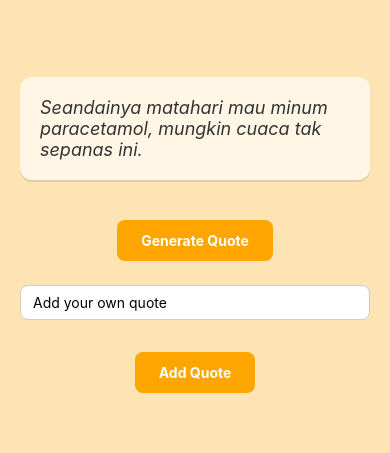
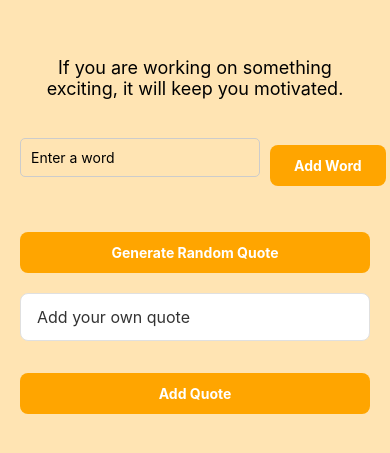
Before and after one commit to Ghaitzajnr/Generate-quote, a React Native app: screen / in a window 390 px wide. Shown: the part 187-640 px from the top of the page. Built offline with nearby package versions, Linux system fonts and the light colour scheme.

Commit message:
Update styling InputAtom, penyesuaian komponen terkait, dan penambahan utils

```diff
--- a/components/atoms/InputAtom.js
+++ b/components/atoms/InputAtom.js
@@ -1,28 +1,54 @@
 import React from 'react';
-import { TextInput, StyleSheet } from 'react-native';
+import { TextInput, StyleSheet, Platform } from 'react-native';
 
 const InputAtom = ({ value, onChangeText, placeholder, onSubmitEditing }) => {
+  const [isFocused, setIsFocused] = React.useState(false);
+
+  const inputStyle = [
+    styles.base,
+    Platform.OS === 'web' && styles.web,
+    isFocused && styles.focus
+  ];
+
   return (
     <TextInput
       placeholder={placeholder}
       value={value}
       onChangeText={onChangeText}
       onSubmitEditing={onSubmitEditing}
-      style={styles.input}
+      style={inputStyle}
+      onFocus={() => setIsFocused(true)}
+      onBlur={() => setIsFocused(false)}
       returnKeyType="done"
     />
   );
 };
 
+// Platform-specific styling
 const styles = StyleSheet.create({
-  input: {
+  base: {
     borderWidth: 1,
-    borderColor: '#ccc',
+    borderColor: '#e0e0e0',
     borderRadius: 8,
-    paddingHorizontal: 12,
-    paddingVertical: 8,
+    paddingHorizontal: 16,
+    paddingVertical: 12,
     width: '100%',
     backgroundColor: '#ffffff',
+    fontSize: 16,
+    color: '#333',
+  },
+  web: {
+    outlineStyle: 'none',
+    WebkitAppearance: 'none',
+    MozAppearance: 'none',
+    boxSizing: 'border-box',
+    minHeight: 48,
+  },
+  focus: {
+    borderColor: '#4d90fe',
+    ...(Platform.OS === 'web' && {
+      boxShadow: '0 0 0 2px rgba(77, 144, 254, 0.2)',
+    }),
   },
 });
 
--- a/components/molecules/QuoteCard.js
+++ b/components/molecules/QuoteCard.js
@@ -13,7 +13,7 @@ const QuoteCard = ({ quote }) => {
 const styles = StyleSheet.create({
   card: {
     padding: 20,
-    backgroundColor: '#fff6e6',
+    backgroundColor: '#f0f0f0',
     borderRadius: 12,
     shadowColor: '#000',
     shadowOpacity: 0.1,
@@ -23,7 +23,7 @@ const styles = StyleSheet.create({
   quoteText: {
     fontSize: 18,
     fontStyle: 'italic',
-    color: '#333',
+    color: '#000000',
   },
 });
 
--- a/components/organisms/QuoteSection.js
+++ b/components/organisms/QuoteSection.js
@@ -1,33 +1,131 @@
-import React, { useState } from 'react';
-import { View } from 'react-native';
-import QuoteCard from '../molecules/QuoteCard';
+import React from 'react';
+import { View, Text, StyleSheet, TextInput, FlatList } from 'react-native';
 import ButtonAtom from '../atoms/ButtonAtom';
+import TextAtom from '../atoms/TextAtom';
 import Spacer from '../atoms/Spacer';
 import AddQuoteForm from '../molecules/AddQuoteForm';
+import { generateRandomQuote, getRandomPredefinedQuote } from '../../utils/quoteGenerator';
 
-const QuoteSection = ({ quote, onGenerate, onAddQuote }) => {
-  const [newQuote, setNewQuote] = useState('');
+const QuoteSection = ({
+  quote,
+  onGenerate,
+  onAddQuote,
+  userWords,
+  currentWord,
+  onWordChange,
+  onAddWord,
+  onDeleteWord
+}) => {
+  return (
+    <View style={styles.container}>
+      <TextAtom style={styles.quoteText}>{quote}</TextAtom>
+      <Spacer height={20} />
 
-  const handleAddQuote = () => {
-    if (newQuote.trim() !== '') {
-      onAddQuote(newQuote.trim());
-      setNewQuote('');
-    }
-  };
+      <View style={styles.wordInputContainer}>
+        <TextInput
+          style={styles.wordInput}
+          value={currentWord}
+          onChangeText={onWordChange}
+          placeholder="Enter a word"
+          onSubmitEditing={onAddWord}
+        />
+        <ButtonAtom
+          title="Add Word"
+          onPress={onAddWord}
+          style={styles.addWordButton}
+        />
+      </View>
 
-  return (
-    <View style={{ alignItems: 'center', paddingHorizontal: 20 }}>
-      <QuoteCard quote={quote} />
-      <Spacer height={24} />
-      <ButtonAtom title="Generate Quote" onPress={onGenerate} />
-      <Spacer height={24} />
-      <AddQuoteForm
-        newQuote={newQuote}
-        setNewQuote={setNewQuote}
-        onAddQuote={handleAddQuote}
+      {userWords.length > 0 && (
+        <>
+          <TextAtom style={styles.wordListTitle}>Your Words:</TextAtom>
+          <FlatList
+            data={userWords}
+            renderItem={({ item, index }) => (
+              <View style={styles.wordItemContainer}>
+                <TextAtom style={styles.wordItem}>{item}</TextAtom>
+                <ButtonAtom
+                  title="×"
+                  onPress={() => onDeleteWord(index)}
+                  style={styles.deleteButton}
+                />
+              </View>
+            )}
+            keyExtractor={(item, index) => index.toString()}
+            horizontal
+            contentContainerStyle={styles.wordList}
+          />
+        </>
+      )}
+
+      <Spacer height={20} />
+      <ButtonAtom
+        title={userWords.length > 0 ? "Generate Random Words" : "Generate Random Quote"}
+        onPress={() => {
+          if (userWords.length > 0) {
+            onGenerate(generateRandomQuote(userWords));
+          } else {
+            onGenerate(getRandomPredefinedQuote());
+          }
+        }}
       />
+      <Spacer height={20} />
+      <AddQuoteForm onSubmit={onAddQuote} />
     </View>
   );
 };
 
+const styles = StyleSheet.create({
+  container: {
+    padding: 20,
+  },
+  quoteText: {
+    fontSize: 18,
+    textAlign: 'center',
+  },
+  wordInputContainer: {
+    flexDirection: 'row',
+    alignItems: 'center',
+    marginVertical: 10,
+  },
+  wordInput: {
+    flex: 1,
+    borderWidth: 1,
+    borderColor: '#ccc',
+    borderRadius: 5,
+    padding: 10,
+    marginRight: 10,
+  },
+  addWordButton: {
+    width: 100,
+  },
+  wordListTitle: {
+    marginTop: 10,
+    fontWeight: 'bold',
+  },
+  wordList: {
+    marginTop: 5,
+  },
+  wordItemContainer: {
+    flexDirection: 'row',
+    alignItems: 'center',
+    marginRight: 10,
+    backgroundColor: '#f0f0f0',
+    borderRadius: 5,
+    padding: 5,
+  },
+  wordItem: {
+    marginRight: 5,
+  },
+  deleteButton: {
+    width: 16,
+    height: 16,
+    padding: 0,
+    backgroundColor: '#ff0000',
+    borderRadius: 8,
+    justifyContent: 'center',
+    alignItems: 'center',
+  },
+});
+
 export default QuoteSection;
--- a/data/quote.js
+++ b/data/quote.js
@@ -1,14 +1,31 @@
 export const quotes = [
     "The best way to get started is to quit talking and begin doing.",
-    "Don’t let yesterday take up too much of today.",
-    "It’s not whether you get knocked down, it’s whether you get up.",
-    "If you are working on something exciting, it will keep you motivated.",
-    "Komedi apalagi yang gue terima hari ini.",
-    "Don't trust everything you see, even salt looks like sugar.",
-    "I stress about stress before there's even stress to stress about.",
-    "Idup cuma sekali, kacaunya tiap hari.",
-    "Barang siapa yang sabar, maka itu buka gue.",
-    "Ya namanya juga manusia, kadang baik kadang fir'aun.",
-    "Ngeluh tapi tetep dikerjain adalah bentuk profesionalisme dalam hidup.",
-    "Seandainya matahari mau minum paracetamol, mungkin cuaca tak sepanas ini."
-  ];
+    "Don't let yesterday take up too much of today.",
+    "It's not whether you get knocked down, it's whether you get up.",
+    "If you are working on something exciting, it will keep you motivated."
+];
+
+export const templates = [
+    "Life is too short to {word}",
+    "Never stop {word}",
+    "The secret of getting ahead is {word}",
+    "Success usually comes to those who are {word}",
+    "The only way to do great work is to {word}",
+    "Don't watch the clock; {word}",
+    "Believe you can and you're {word}",
+    "The future belongs to those who {word}",
+    "You miss 100% of the shots you {word}",
+    "The harder I work, the {word} I get"
+];
+
+export const indonesianTemplates = [
+    "Hidup ini terlalu singkat untuk {word}",
+    "Jangan pernah berhenti {word}",
+    "Rahasia sukses adalah {word}",
+    "Satu-satunya cara melakukan pekerjaan hebat adalah {word}",
+    "Jangan lihat jam; {word}",
+    "Percaya kamu bisa dan kamu {word}",
+    "Masa depan milik mereka yang {word}",
+    "Kamu melewatkan 100% tembakan yang tidak {word}",
+    "Semakin keras aku bekerja, semakin {word} yang kudapat"
+];
--- a/pages/HomeScreen.js
+++ b/pages/HomeScreen.js
@@ -1,7 +1,15 @@
 import React, { useState } from 'react';
 import { quotes as initialQuotes } from '../data/quote';
+import { generateRandomQuote, combineWithTemplate } from '../utils/quoteGenerator';
 import MainLayout from '../components/templates/MainLayout';
 import QuoteSection from '../components/organisms/QuoteSection';
+
+const quoteTemplates = [
+  "Life is like {word}, full of surprises",
+  "The secret of {word} is to keep moving",
+  "{word} is the key to happiness",
+  "Without {word}, life would be boring"
+];
 
 const getRandomQuote = (quotesArray) => {
   const index = Math.floor(Math.random() * quotesArray.length);
@@ -11,9 +19,33 @@ const getRandomQuote = (quotesArray) => {
 const HomeScreen = () => {
   const [quotes, setQuotes] = useState(initialQuotes);
   const [quote, setQuote] = useState(getRandomQuote(quotes));
+  const [userWords, setUserWords] = useState([]);
+  const [currentWord, setCurrentWord] = useState('');
 
   const handleGenerate = () => {
-    setQuote(getRandomQuote(quotes));
+    if (userWords.length > 0) {
+      // 50% chance to use random generation or template
+      const useTemplate = Math.random() > 0.5;
+      const newQuote = useTemplate
+        ? combineWithTemplate(userWords, quoteTemplates)
+        : generateRandomQuote(userWords);
+      setQuote(newQuote);
+    } else {
+      setQuote(getRandomQuote(quotes));
+    }
+  };
+
+  const handleAddWord = () => {
+    if (currentWord.trim()) {
+      setUserWords([...userWords, currentWord.trim()]);
+      setCurrentWord('');
+    }
+  };
+
+  const handleDeleteWord = (index) => {
+    const updatedWords = [...userWords];
+    updatedWords.splice(index, 1);
+    setUserWords(updatedWords);
   };
 
   const handleAddQuote = (newQuote) => {
@@ -24,7 +56,16 @@ const HomeScreen = () => {
 
   return (
     <MainLayout>
-      <QuoteSection quote={quote} onGenerate={handleGenerate} onAddQuote={handleAddQuote} />
+      <QuoteSection
+        quote={quote}
+        onGenerate={handleGenerate}
+        onAddQuote={handleAddQuote}
+        userWords={userWords}
+        currentWord={currentWord}
+        onWordChange={setCurrentWord}
+        onAddWord={handleAddWord}
+        onDeleteWord={handleDeleteWord}
+      />
     </MainLayout>
   );
 };
--- /dev/null
+++ b/utils/quoteGenerator.js
@@ -0,0 +1,34 @@
+import { templates, indonesianTemplates, englishQuotes, indonesianQuotes } from '../data/quote';
+
+export const generateRandomQuote = (wordsArray) => {
+  if (!wordsArray || wordsArray.length === 0) {
+    return "Please provide some words to generate a quote";
+  }
+
+  // Determine language based on first word's characters
+  const isIndonesian = /[à-üÀ-Ü]/.test(wordsArray[0]) ||
+                      wordsArray.some(word => word.length > 8 && Math.random() > 0.7);
+
+  if (Math.random() > 0.5) {
+    // Use template
+    const template = isIndonesian
+      ? indonesianTemplates[Math.floor(Math.random() * indonesianTemplates.length)]
+      : templates[Math.floor(Math.random() * templates.length)];
+
+    const word = wordsArray[Math.floor(Math.random() * wordsArray.length)];
+    return template.replace('{word}', word);
+  } else {
+    // Generate random sentence
+    const shuffled = [...wordsArray].sort(() => 0.5 - Math.random());
+    const wordCount = Math.floor(Math.random() * 3) + 3;
+    const selectedWords = shuffled.slice(0, Math.min(wordCount, shuffled.length));
+    const sentence = selectedWords.join(' ');
+    return sentence.charAt(0).toUpperCase() + sentence.slice(1) + ".";
+  }
+};
+
+export const getRandomPredefinedQuote = () => {
+  const isIndonesian = Math.random() > 0.5;
+  const quotes = isIndonesian ? indonesianQuotes : englishQuotes;
+  return quotes[Math.floor(Math.random() * quotes.length)];
+};
```
